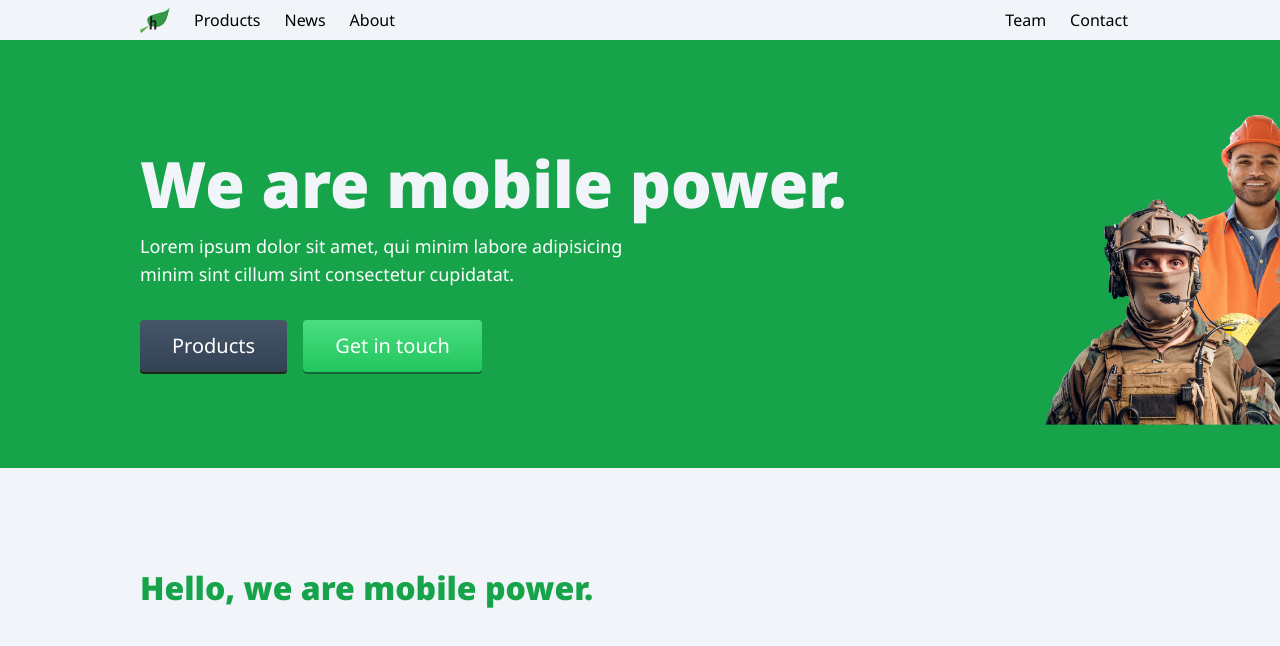
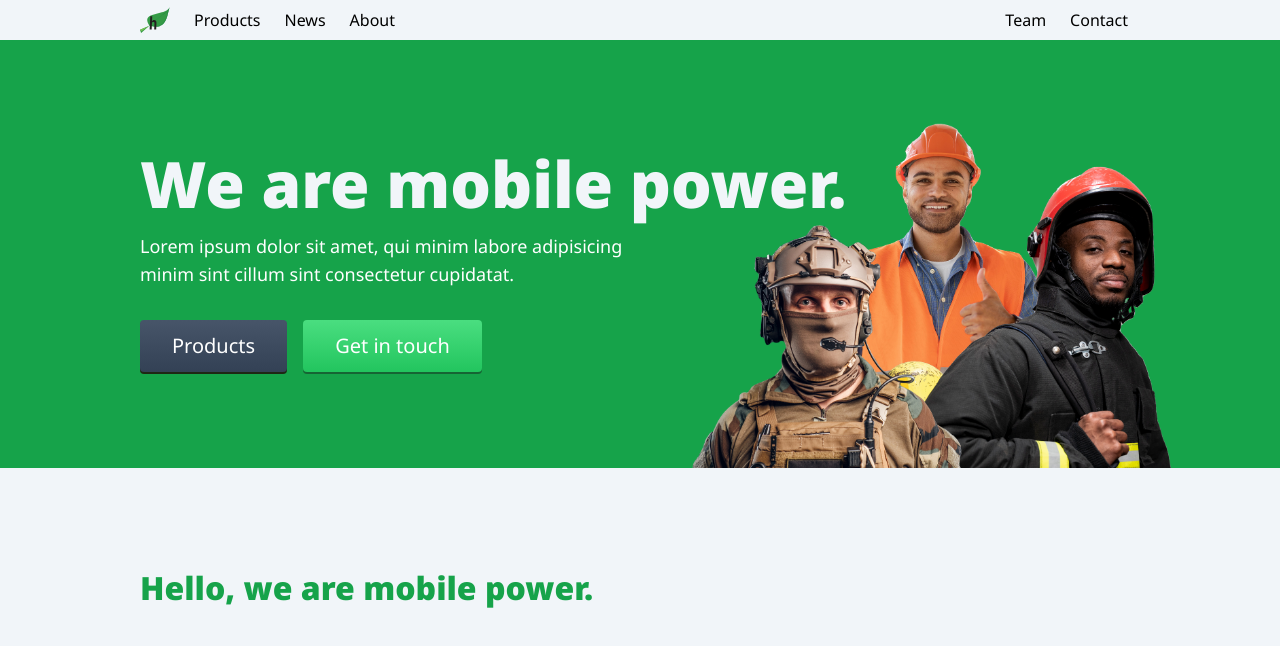
Before and after one commit to betaluis/hhg-website, a Next.js app: page / in a window 1280 px wide. Shown: the top 646 px of the page. Built offline with nearby package versions, Linux system fonts and the light colour scheme.

Commit message:
testing responsive img

```diff
--- a/app/globals.css
+++ b/app/globals.css
@@ -70,23 +70,20 @@ body {
     background-image: url('/people.png');
     background-repeat: no-repeat;
     background-position: 630px 30px;
+    -webkit-background-position: position 630px 30px;
+    -moz-background-position: position 630px 30px;
+    -o-background-position: position 630px 30px;
     background-size: 600px auto;
     -webkit-background-size: 600px auto;
     -moz-background-size: 600px auto;
     -o-background-size: 600px auto;
 }
-@media screen and (min-width: 1040px) {
-    .bg_people {
-        background-position: 1000px 30px;
-        background-size: 500px auto;
-        -webkit-background-size: 500px auto;
-        -moz-background-size: 500px auto;
-        -o-background-size: 500px auto;
-    }
-}
 @media screen and (max-width: 900px) {
     .bg_people {
         background-position: 450px 180px;
+        -webkit-background-position: position 630px 30px;
+        -moz-background-position: position 630px 30px;
+        -o-background-position: position 630px 30px;
         background-size: 400px auto;
         -webkit-background-size: 400px auto;
         -moz-background-size: 400px auto;
@@ -96,6 +93,9 @@ body {
 @media screen and (max-width: 746px) {
     .bg_people {
         background-position: 380px 280px;
+        -webkit-background-position: position 630px 30px;
+        -moz-background-position: position 630px 30px;
+        -o-background-position: position 630px 30px;
         background-size: 400px auto;
         -webkit-background-size: 400px auto;
         -moz-background-size: 400px auto;
```
